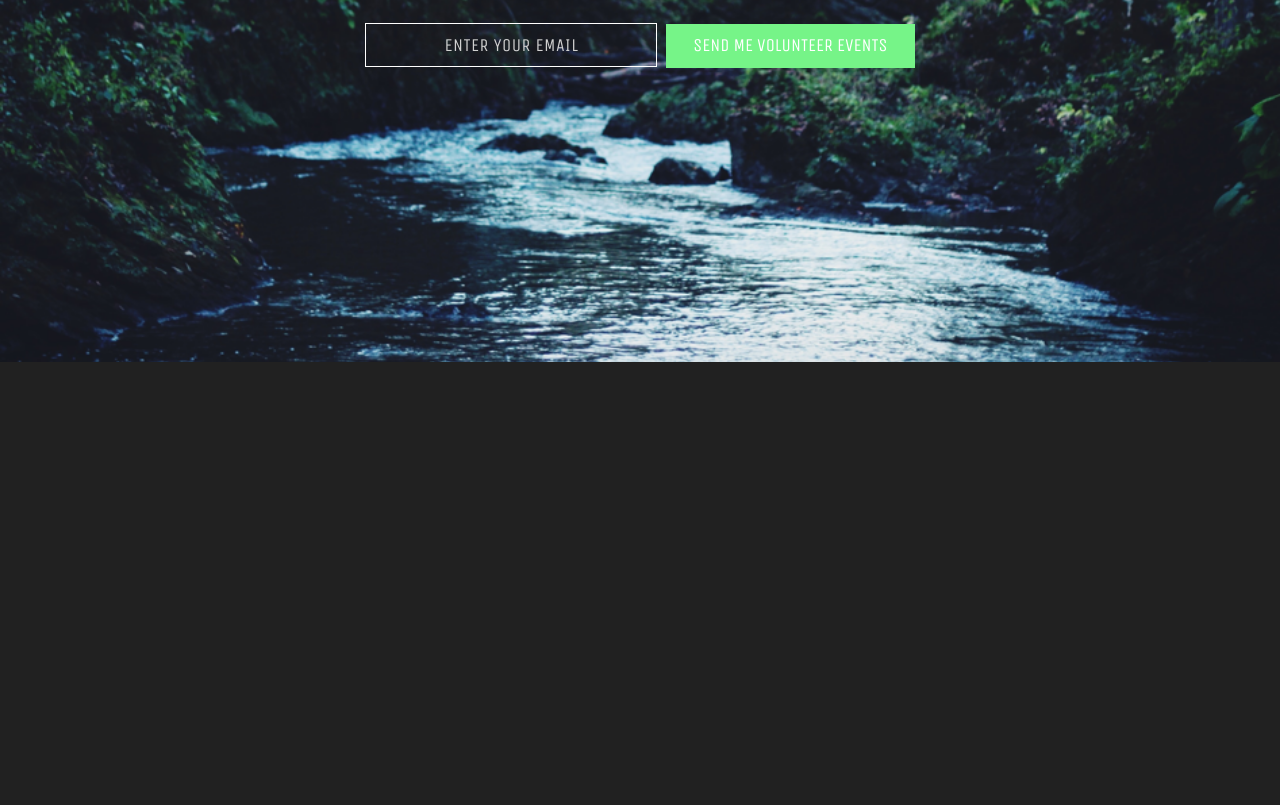
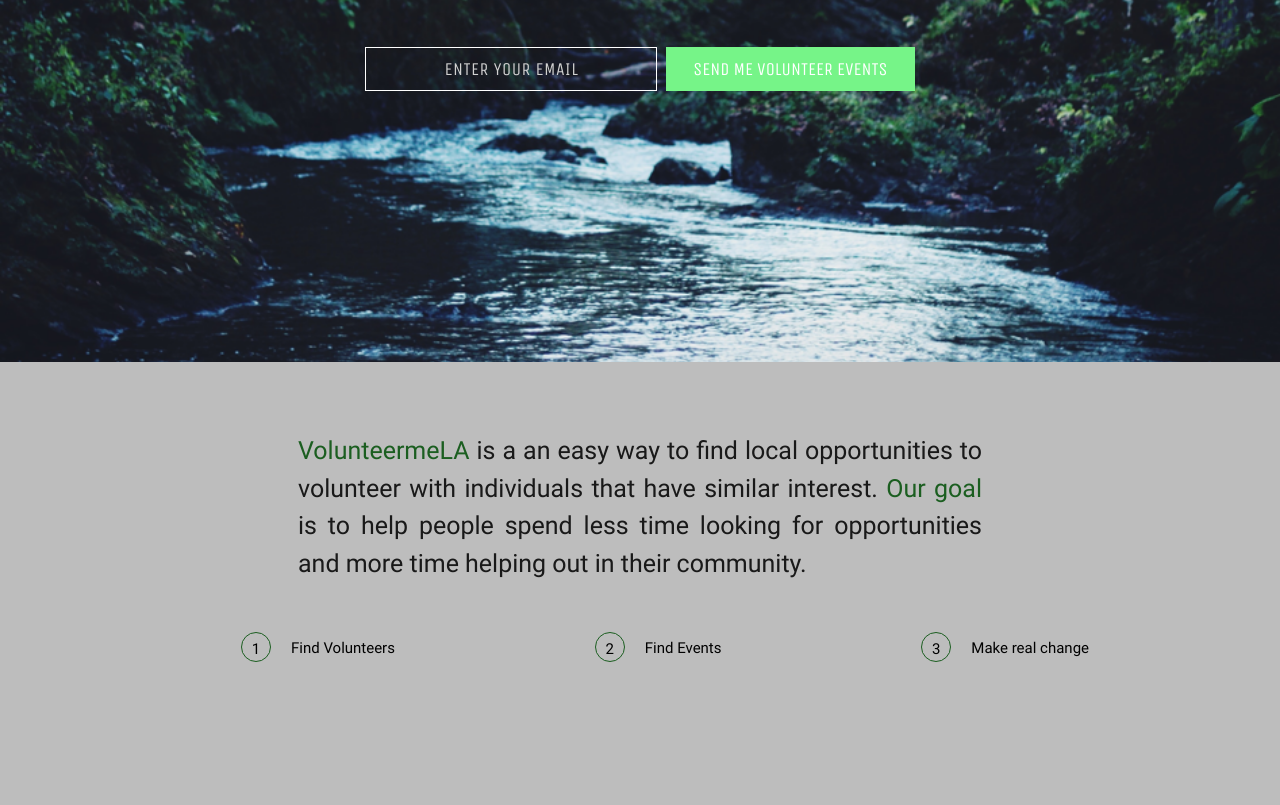
Before and after one commit to volunteermela/volunteermela.github.io, a plain HTML site: page index.html in a window 1280 px wide. Shown: the part 438-1243 px from the top of the page. Before the commit the page ends 800 px from the top, so only its background shows below. Drawn offline with nearby package versions, Linux system fonts and the light colour scheme; a web font is replaced by a local one.

Commit message:
added about page

```diff
--- a/index.html
+++ b/index.html
@@ -47,10 +47,11 @@
   <!-- LANDING PAGE -->
   <div class="landing-container vertical-center">
     <div class="vertical-center--child animation-element">
-      <h1>Make <a id="action">real change</a> and
+      <h1>Connect with <a id="action">local charities</a> and
         <span><br></span>
         improve your community.
       </h1>
+      <h5>Stay tuned for our launch coming soon!</h5>
       <!--<h3>Get volunteering opportunities sent straight to your inbox.</h3>-->
       <div class="landing-btn-container">
         <!-- Begin MailChimp Signup Form -->
@@ -68,12 +69,40 @@
         </div>
         <!--End mc_embed_signup-->
       </div>
+    </div>
   </div><!-- end of landing -->
+  <div class="about-container grey lighten-1">
+    <p><span>VolunteermeLA</span> is a an easy way to find local opportunities to volunteer with individuals that have similar interest. <span>Our goal</span> is to help people spend less time looking for opportunities and more time helping out in their community.</p>
+    <div class="step-container">
+      <div class="step" style="float: left;">
+        <div class="circle">1</div>
+        <span class="text"> Find Volunteers</span>
+      </div>
+      <div class="step">
+        <div class="circle">2</div>
+        <span class="text"> Find Events</span>
+      </div>
+      <div class="step" style="float: right;">
+        <div class="circle">3</div>
+        <span class="text">Make real change</span>
+      </div>
+    </div>
+  </div>
 </div> <!-- end of main container -->
 <script type="text/javascript" src="https://code.jquery.com/jquery-2.1.1.min.js"></script>
 <script type="text/javascript" src="js/materialize.min.js"></script>
 <script type="text/javascript" src="js/slide_animation.js"></script>
 <script>
+
+var targetOffset = $(".about-container").offset().top;
+
+var $w = $(window).scroll(function(){
+    if ( $w.scrollTop() > targetOffset ) {
+        $('nav').css({"color":"black"});
+    } else {
+        $('nav').css({"color":"white"});
+    }
+});
 
 function sendGoogleEvent(event) {
   console.log("event fired");
--- a/theme.scss
+++ b/theme.scss
@@ -184,6 +184,7 @@ nav {
 	color: white;
 	box-shadow: none;
 	font-family: $font-hd;
+	position: fixed;
 	.nav-wrapper {
 		padding: 0 10px;
 		text-align: center;
@@ -300,6 +301,9 @@ nav ul a:hover {
   h3 {
   	font-size: 1.8em;
   }
+  h5 {
+  	font-size: 1.3em;
+  }
   .btn {
   	color: white;
   	border: 1px solid white;
@@ -311,6 +315,44 @@ nav ul a:hover {
   		background-color: transparent;
   	}
   }
+}
+
+.about-container {
+	text-align: center;
+	padding: 70px;
+	p {
+		max-width: 60%;
+		font-size: 25px;
+		margin: 0 auto;
+		text-align: justify;
+	}
+	span {
+		color: #1b5e20;
+	}
+	.step-container {
+		width: 70%;
+		margin: 50px auto;
+
+	}
+	.step {
+		display: inline-block;
+		.circle {
+			width: 30px;
+			height: 30px;
+			padding: 5px;
+			border-radius: 50px;
+			border: 1px solid #1b5e20;
+			margin-right: 0;
+			color: black;
+		}
+		.text {
+			display: inline-block;
+			position: relative;
+			left: 50px;
+			bottom: 25px;
+			color: black;
+		}
+	}
 }
 
 #action {
```
Also changed, not shown: icon.png, theme.css, 5 other files.
